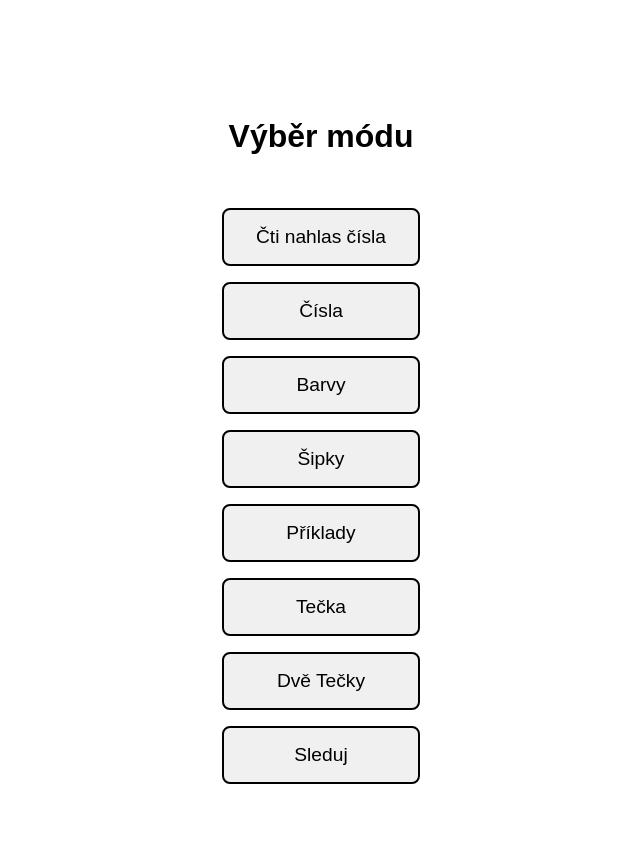
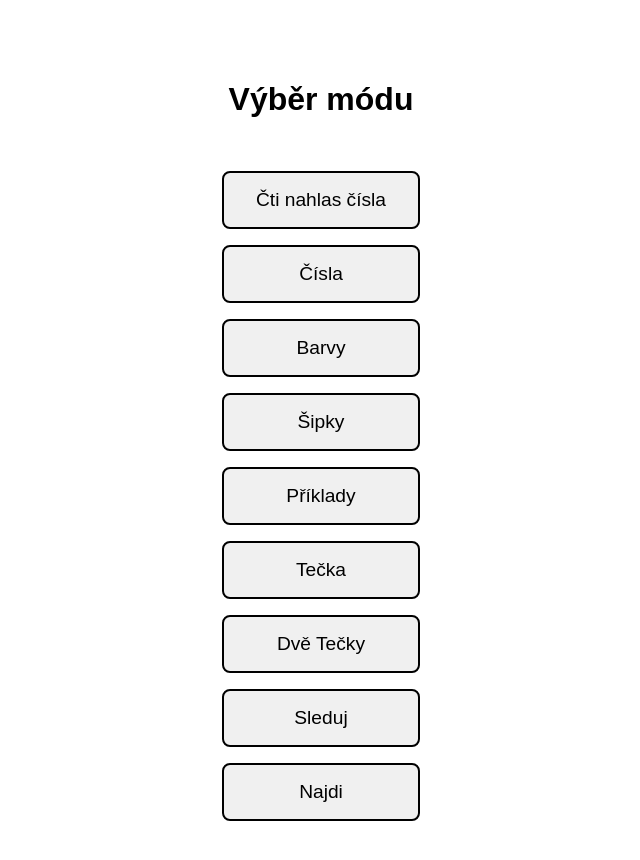
Before and after one commit to RJ96/rj96-app, a Next.js app: page /modes in a window 1280 px wide. Shown: the top 860 px of the page, without its empty margins (319-959 px from the left). Built offline with nearby package versions, Linux system fonts and the light colour scheme; sample sign-in values are in the browser's storage.

Commit message:
Oprava módu Dvě tečky a přidání módu Najdi

```diff
--- a/pages/modes.js
+++ b/pages/modes.js
@@ -32,6 +32,7 @@ export default function Modes() {
         <button onClick={() => goToMode('tecka')} style={styles.button}>Tečka</button>
         <button onClick={() => goToMode('dvetecky')} style={styles.button}>Dvě Tečky</button>
         <button onClick={() => goToMode('sleduj')} style={styles.button}>Sleduj</button>
+        <button onClick={() => goToMode('najdi')} style={styles.button}>Najdi</button>
       </div>
     </div>
   );
```
